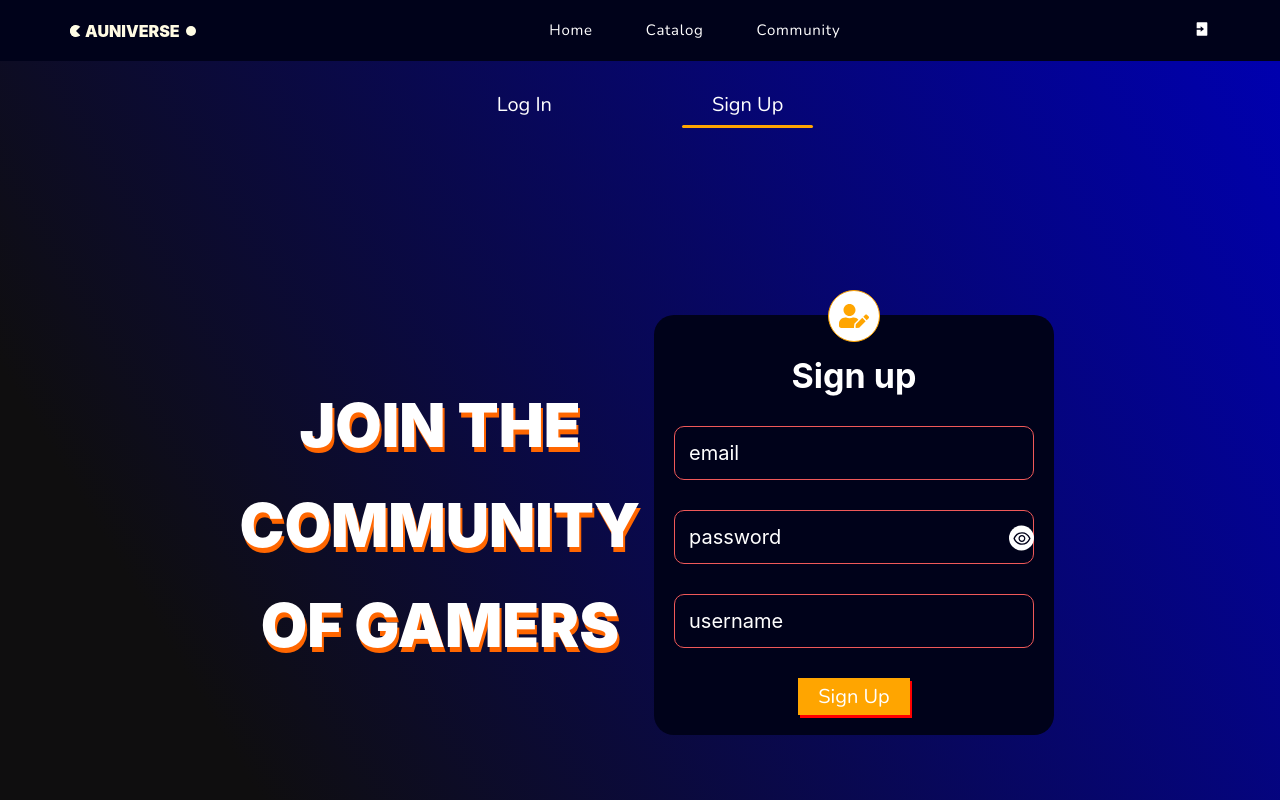
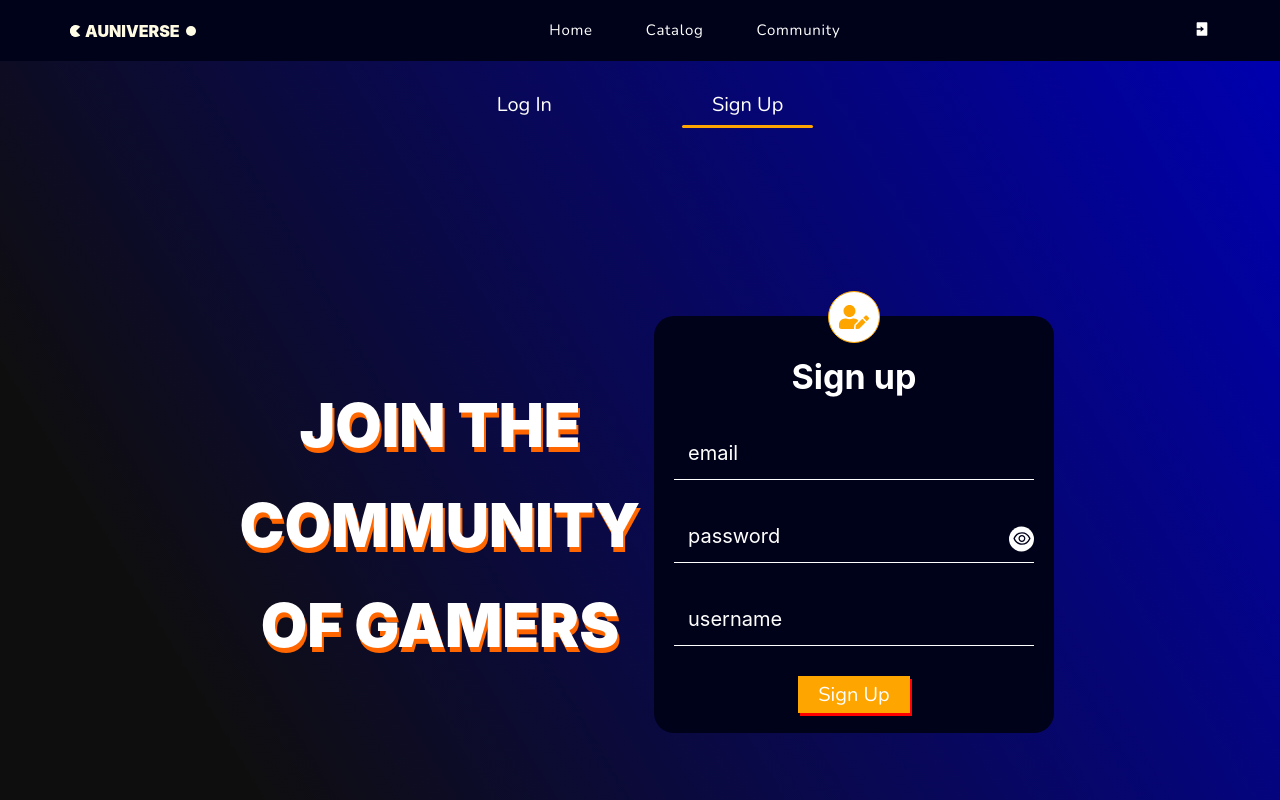
Before and after one commit to alionachernenko/auniverse, a React (Create React App) app: page /auniverse/login/signup-page in a window 1280 px wide. Shown: the top 800 px of the page. Built offline with nearby package versions, Linux system fonts and the light colour scheme; no server answers.

Commit message:
update form validation styles

```diff
--- a/src/components/SignupForm/SignupForm.jsx
+++ b/src/components/SignupForm/SignupForm.jsx
@@ -10,7 +10,9 @@ import { ShowPasswordButton } from 'components'
 export const SignupForm = () => {
     const { handleSignUp, isLoading } = useContext(authContext)
     const [showPassword, setShowPassword] = useState(false)
-
+    const [email, setEmail] = useState('')
+    const [password, setPassword] = useState('')
+    const [username, setUsername] = useState('')
 
     return (
         <Form onSubmit={(e) => {
@@ -25,14 +27,18 @@ export const SignupForm = () => {
             <Title>Sign up</Title>
             <Inputs>
                 <div style={{ position: 'relative' }}>
-                    <Input type="email" name="email" placeholder="email" autocomplete="off" required />
+                    <Input type="email" name="email" placeholder="email" autocomplete="off" required
+                        onChange={(e) => setEmail(e.target.value)} value={email} className={
+                        email.length > 0 && 'non-empty'} />
                     <ValidationMessage className='email'>
                         Provide a valid email (ex: john@company.com)
                     </ValidationMessage>
                 </div>
                 <div style={{ position: 'relative' }}>
                     <Input type={showPassword ? 'text' : 'password'} name="password" placeholder="password"
-                        autocomplete="off" required minLength={8}/>
+                        autocomplete="off" required minLength={8}
+                    onChange={(e) => setPassword(e.target.value)} value={password} className={
+                        password.length > 0 && 'non-empty'}/>
                     <ValidationMessage className='password'>
                         Password must contain minimum
                         eight characters, at least one
@@ -42,7 +48,9 @@ export const SignupForm = () => {
                     <ShowPasswordButton showPassword={showPassword} onClick={() => setShowPassword(prev => !prev)} />
                 </div>
                 <div style={{ position: 'relative' }}>
-                <Input type="text" name="username" placeholder="username" autocomplete="off" required minLength={4} />
+                    <Input type="text" name="username" placeholder="username" autocomplete="off" required minLength={4}
+                onChange={(e) => setUsername(e.target.value)} value={username} className={
+                        username.length > 0 && 'non-empty'}    />
                     <ValidationMessage className='username'>
                     Username must contain at least 4 symbols
                     </ValidationMessage>
@@ -57,7 +65,7 @@ const ValidationMessage = styled.p`
     opacity: 0;
     color: white;
     position: absolute;
-    top: 100%;
+    bottom: 100%;
     padding: 5px;
     border-radius: 10px;
     text-align: center;
@@ -128,17 +136,16 @@ const Input = styled.input`
         border-radius: 10px;
     }
 
-    &:invalid {
+    &:invalid.non-empty {
+
         border-radius: 10px;
         border: 1px solid #EF5959;
         outline: #EF5959
+
     }
 
-    &:invalid{
-        &:focus + p{
-         {
+    &:invalid:focus.non-empty + p{
             opacity: 1;
-        }
     }
 
 `
```
